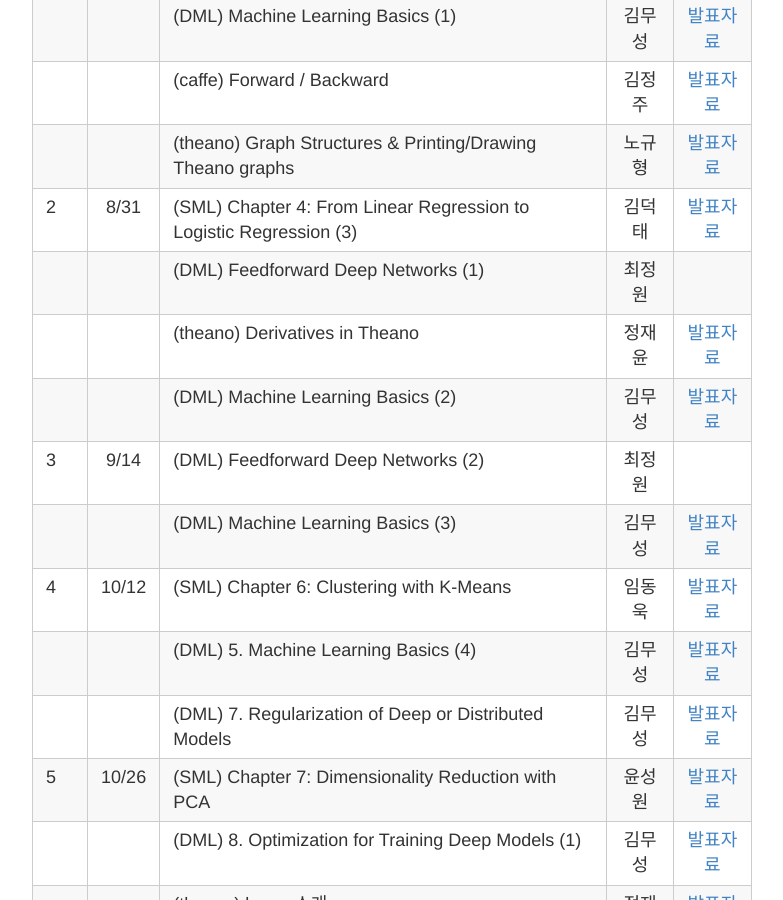
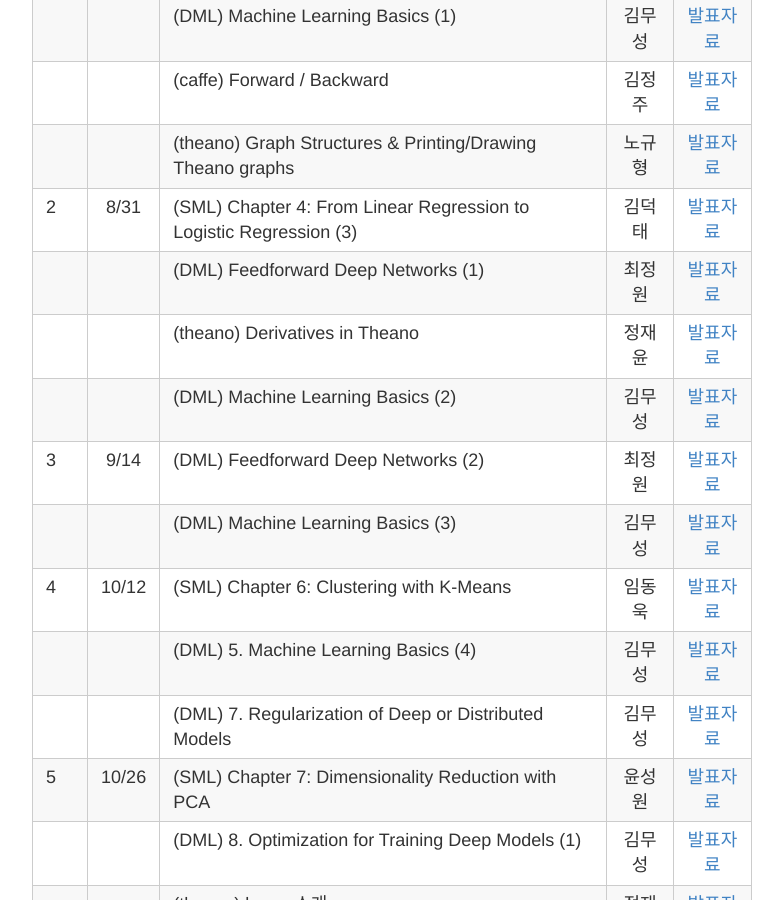
Before and after one commit to songorithm/ML, a Jekyll site: the page built from _posts/2015-12-1-SCHEDULE.md, in a window 1280 px wide and 900 px high, scrolled down 3109 px. Shown: the whole window, without its empty margins (248-1031 px from the left). Built offline with Jekyll 4.4.1, drawn with Linux system fonts in a browser that asks for light colours; Markdown is read by kramdown in place of the engine named in the settings.

Commit message:
Update 2015-12-1-SCHEDULE.md

```diff
--- a/_posts/2015-12-1-SCHEDULE.md
+++ b/_posts/2015-12-1-SCHEDULE.md
@@ -79,10 +79,10 @@ title: 스터디 일정 & 커리큘럼 & 발표자료
 |   |    | (caffe) Forward / Backward   | 김정주  |[발표자료](https://drive.google.com/file/d/0B6_75PJs30-WZnlpWmExS2pRVUk/view) |
 |   |    | (theano) Graph Structures & Printing/Drawing Theano graphs   | 노규형  | [발표자료](http://nbviewer.ipython.org/github/songorithm/ML/blob/master/part2/study01/PKG/theano/Theano%20-%20graph%20structure.ipynb)  |
 | 2 |8/31| (SML) Chapter 4: From Linear Regression to Logistic Regression (3)  | 김덕태 | [발표자료](http://nbviewer.ipython.org/github/songorithm/ML/blob/master/part1/study05/SML/ch04-From%20Linear%20Regression%20to%20Logistic%20Regression.ipynb)  |
-|   |    | (DML) Feedforward Deep Networks (1)   |  최정원 |   |
+|   |    | (DML) Feedforward Deep Networks (1)   |  최정원 | [발표자료](https://github.com/songorithm/ML/blob/master/part2/study02/DML/Ch-6.Feedforward-Deep-Networks.md)  |
 |   |    | (theano) Derivatives in Theano    | 정재윤 | [발표자료](http://nbviewer.ipython.org/github/songorithm/ML/blob/master/part2/study03/PKG/theano/Derivatives.ipynb)  |
 |   |    | (DML) Machine Learning Basics (2) | 김무성  |[발표자료](http://nbviewer.ipython.org/github/songorithm/ML/blob/master/part2/study01/dml05/05_Machine_Learning_Basics.ipynb)   |
-| 3 |9/14| (DML) Feedforward Deep Networks (2)  | 최정원  |   |
+| 3 |9/14| (DML) Feedforward Deep Networks (2)  | 최정원  | [발표자료](https://github.com/songorithm/ML/blob/master/part2/study02/DML/Ch-6.Feedforward-Deep-Networks.md)  |
 |   |    | (DML) Machine Learning Basics (3) | 김무성  |[발표자료](http://nbviewer.ipython.org/github/songorithm/ML/blob/master/part2/study01/dml05/05_Machine_Learning_Basics.ipynb)   |
 | 4 |10/12| (SML) Chapter 6: Clustering with K-Means  | 임동욱  |[발표자료](https://drive.google.com/file/d/0Bw594TdiBdAUTV9HMUtRR1h4U3M/view)   |
 |   |     | (DML) 5. Machine Learning Basics (4)   | 김무성   | [발표자료](http://nbviewer.ipython.org/github/songorithm/ML/blob/master/part2/study01/dml05/05_Machine_Learning_Basics.ipynb)  |
```
